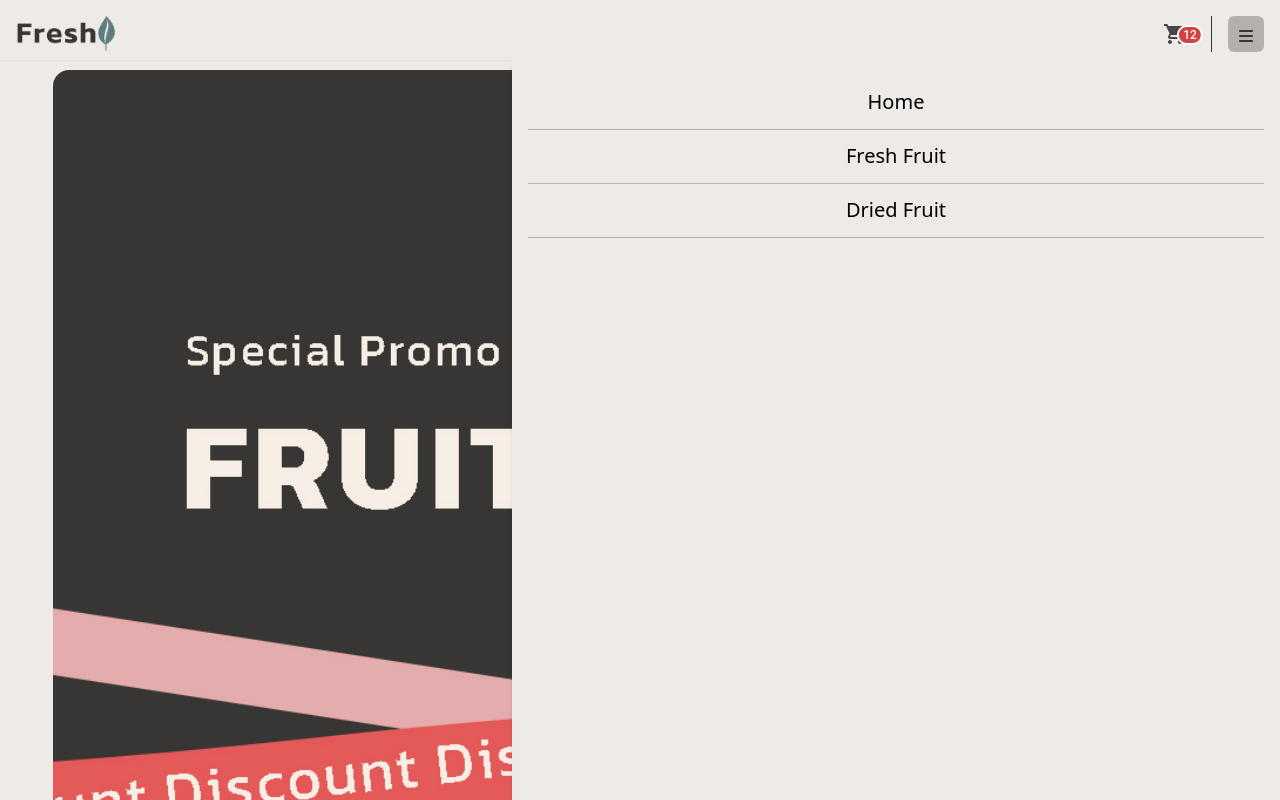
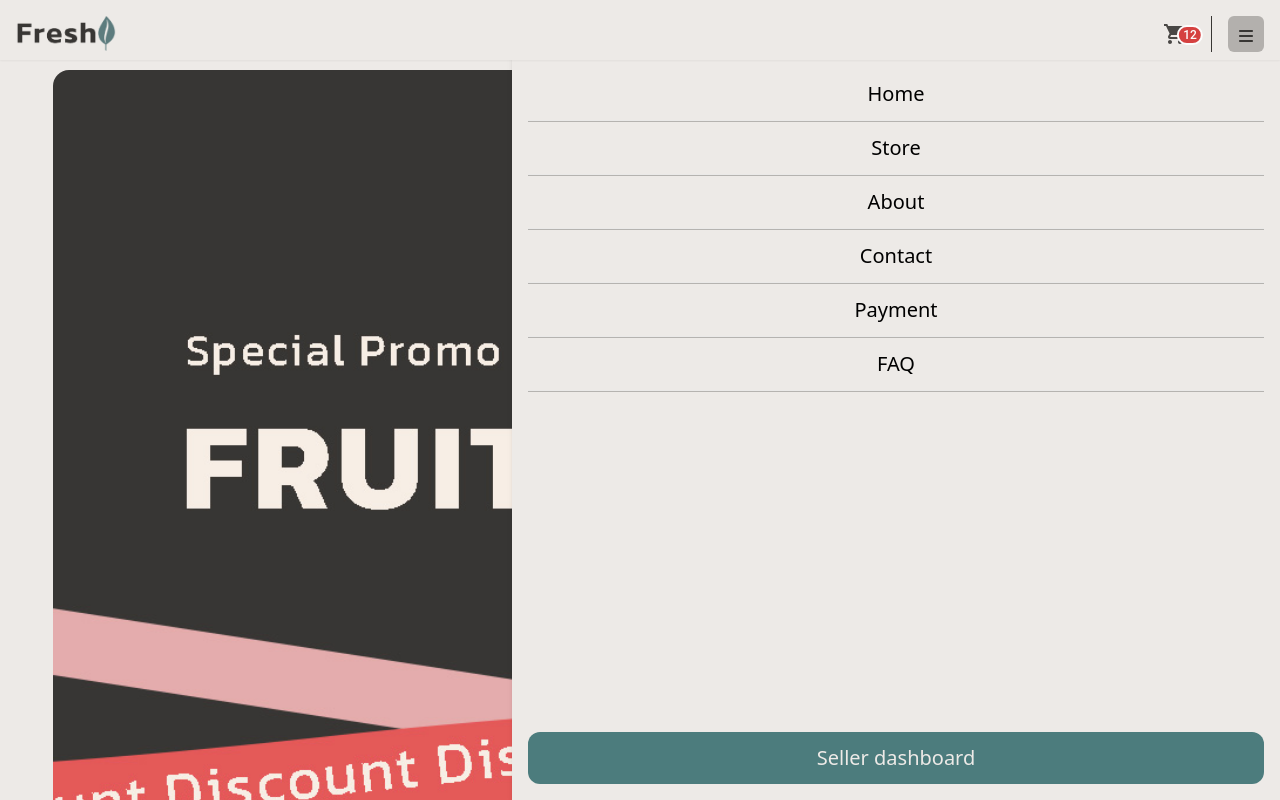
Before and after one commit to Ymmraf/ecommerce-dashboard-mockup, a Next.js app: page / in a window 1280 px wide. Both pictures are taken after a click on the button 1246 px from the left and 34 px from the top of the page. Shown: the top 800 px of the page. Built offline with nearby package versions, Linux system fonts and the light colour scheme.

Commit message:
change sidebar

```diff
--- a/app/ui/NavigationBar.tsx
+++ b/app/ui/NavigationBar.tsx
@@ -2,15 +2,12 @@
 
 import Link from "next/link";
 import { FontAwesomeIcon } from "@fortawesome/react-fontawesome";
-import { faCartShopping } from "@fortawesome/free-solid-svg-icons";
 import { faBars } from "@fortawesome/free-solid-svg-icons";
 import { useState } from "react";
 import Image from "next/image";
 import clsx from "clsx";
-
 import Badge, { BadgeProps } from "@mui/material/Badge";
 import { styled } from "@mui/material";
-import IconButton from "@mui/material/IconButton";
 import ShoppingCartIcon from "@mui/icons-material/ShoppingCart";
 
 const StyledBadge = styled(Badge)<BadgeProps>(({ theme }) => ({
@@ -111,12 +108,24 @@ const navigation = [
     href: "/",
   },
   {
-    heading: "Fresh Fruit",
-    href: "/fresh-fruit",
+    heading: "Store",
+    href: "/store",
   },
   {
-    heading: "Dried Fruit",
-    href: "/dried-fruit",
+    heading: "About",
+    href: "/about",
+  },
+  {
+    heading: "Contact",
+    href: "/contact",
+  },
+  {
+    heading: "Payment",
+    href: "/payment",
+  },
+  {
+    heading: "FAQ",
+    href: "/faq",
   },
 ];
 
@@ -134,14 +143,15 @@ export function SideMenu({
       <>
         <section
           className={clsx(
-            "fixed z-50 right-0 top-[60px] w-3/5 h-full border-1 bg-cream border-coal border-px shadow-md p-4",
+            "fixed z-40 right-0 top-0 w-3/5 h-full border-1 bg-cream border-coal border-px shadow-md p-4",
             {
               hidden: !openSidebar,
               block: openSidebar,
             }
           )}
         >
-          <ul>
+          <ul className="flex flex-col justify-between h-full pt-[52px]">
+            <div>
             {navigation.map((menu, index) => (
               <>
                 <li
@@ -158,6 +168,12 @@ export function SideMenu({
                 <hr className="h-[2px] bg-coal opacity-30" />
               </>
             ))}
+            </div>
+            <div>
+              <li className="text-center text-xl py-3 mt-2 hover:bg-darkcream rounded-xl w-full bg-leaf text-cream">
+                <Link href="/dashboard" onClick={() => handleClickNavigation()}>Seller dashboard</Link>
+              </li>
+            </div>
           </ul>
         </section>
       </>
```
